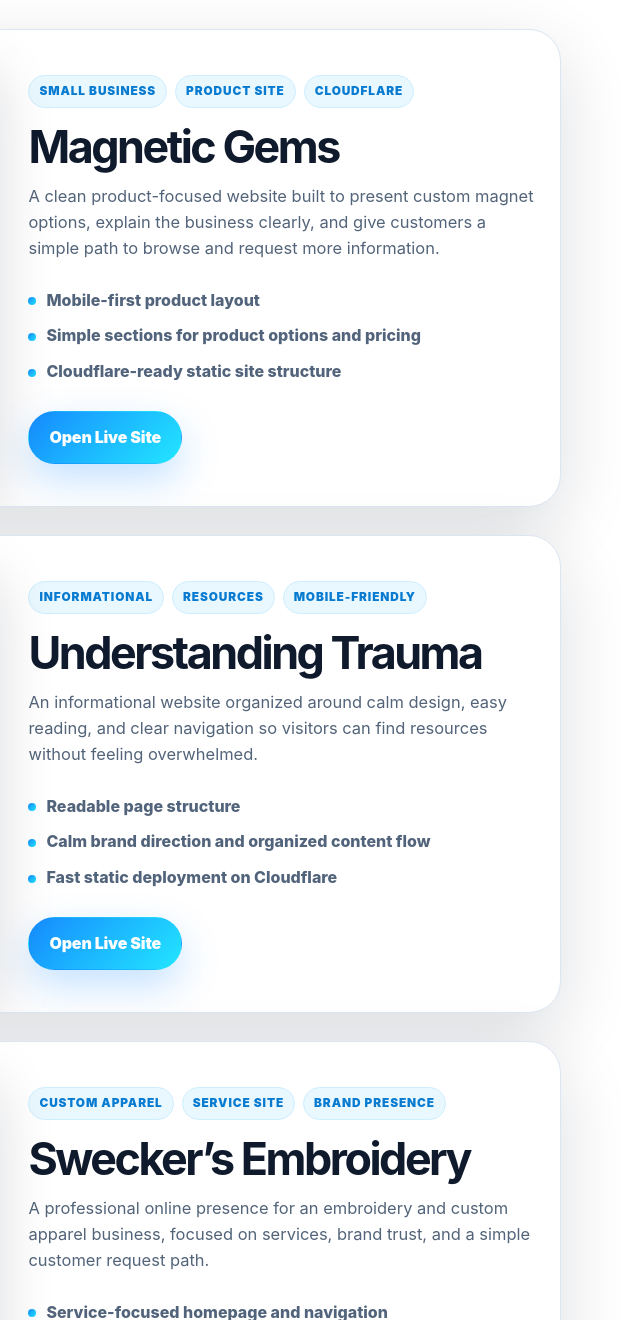
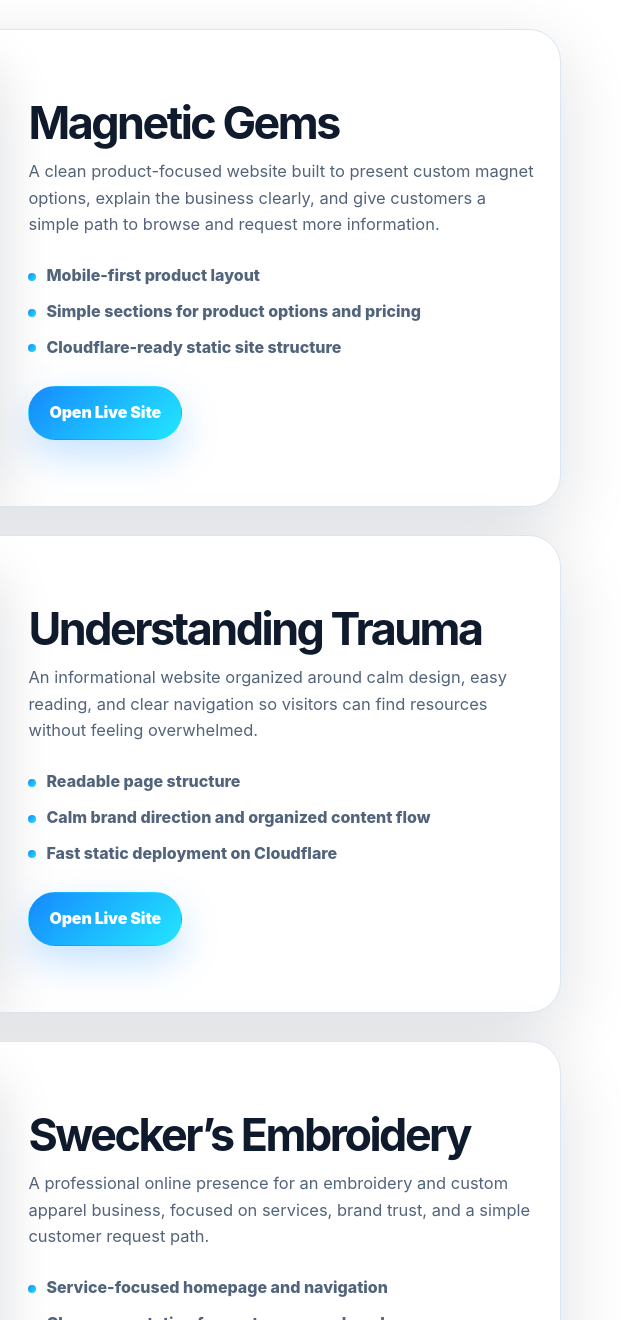
Before and after one commit to colbyswecker123/colbys-tech-life, a website: page work/index.html in a window 1280 px wide. Shown: the part 716-2036 px from the top of the page, 659-1280 px from the left. Drawn offline with Linux system fonts and the light colour scheme.

Commit message:
Remove project meta from site cards
Removed project meta information from multiple site cards.

```diff
--- a/work/index.html
+++ b/work/index.html
@@ -66,7 +66,6 @@
           </div>
         </div>
         <div class="site-card-body">
-          <div class="project-meta"><span>Small business</span><span>Product site</span><span>Cloudflare</span></div>
           <h2>Magnetic Gems</h2>
           <p>A clean product-focused website built to present custom magnet options, explain the business clearly, and give customers a simple path to browse and request more information.</p>
           <ul class="project-points">
@@ -85,7 +84,6 @@
           </div>
         </div>
         <div class="site-card-body">
-          <div class="project-meta"><span>Informational</span><span>Resources</span><span>Mobile-friendly</span></div>
           <h2>Understanding Trauma</h2>
           <p>An informational website organized around calm design, easy reading, and clear navigation so visitors can find resources without feeling overwhelmed.</p>
           <ul class="project-points">
@@ -104,7 +102,6 @@
           </div>
         </div>
         <div class="site-card-body">
-          <div class="project-meta"><span>Custom apparel</span><span>Service site</span><span>Brand presence</span></div>
           <h2>Swecker’s Embroidery</h2>
           <p>A professional online presence for an embroidery and custom apparel business, focused on services, brand trust, and a simple customer request path.</p>
           <ul class="project-points">
@@ -176,6 +173,6 @@
     <span><a href="/privacy/">Privacy</a></span>
   </div>
 </footer>
-<script src="/assets/js/main.js?v=27"></script>
+<script src="/assets/js/main.js?v=28"></script>
 </body>
 </html>
```
